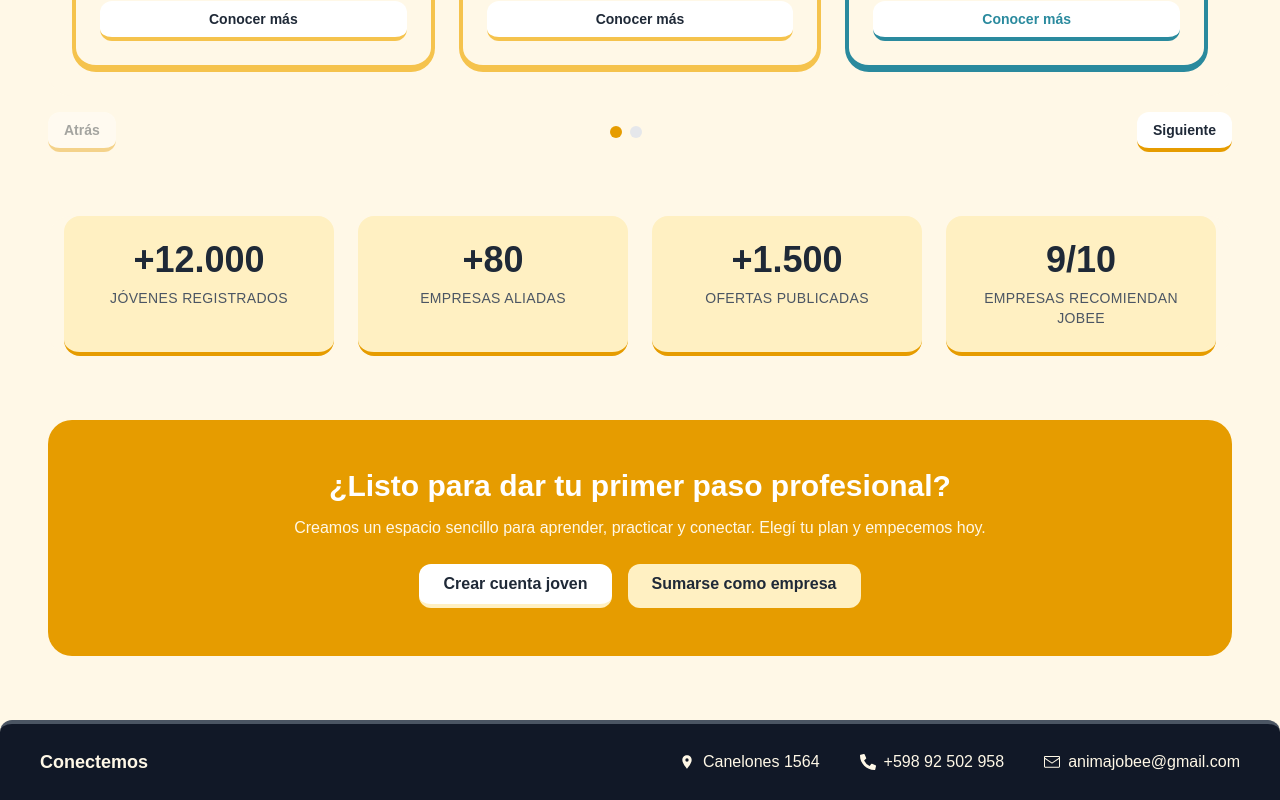
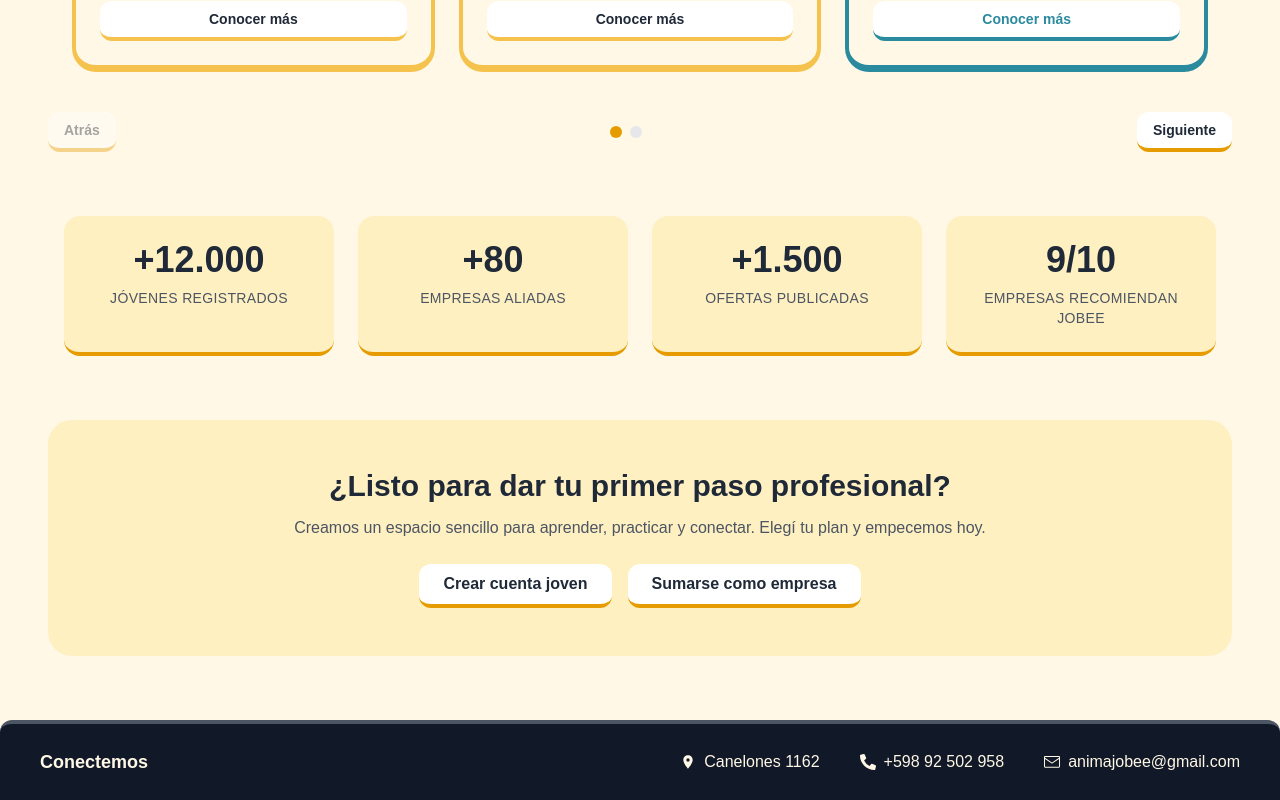
Before and after one commit to galonsoo/jobee-frontend, a React (Vite) app: page / in a window 1280 px wide. Shown: the part 1332-2132 px from the top of the page. Built offline with nearby package versions, Linux system fonts and the light colour scheme; no server answers.

Commit message:
fix: revertir estilos de CallToAction a diseño original

```diff
--- a/src/pages/public/HomePage.jsx
+++ b/src/pages/public/HomePage.jsx
@@ -144,23 +144,23 @@ function Metrics() {
 
 function CallToAction() {
   return (
-    <section className="rounded-3xl bg-[#E69C00] px-8 py-12 text-center text-white">
-      <h3 className="text-2xl font-bold md:text-3xl">
+    <section className="rounded-3xl bg-[#FFF0C2] px-8 py-12 text-center">
+      <h3 className="text-2xl font-bold text-[#1F2937] md:text-3xl">
         ¿Listo para dar tu primer paso profesional?
       </h3>
-      <p className="mt-3 text-sm text-[#FFF8E7] md:text-base">
+      <p className="mt-3 text-sm text-[#4B5563] md:text-base">
         Creamos un espacio sencillo para aprender, practicar y conectar. Elegí tu plan y empecemos hoy.
       </p>
       <div className="mt-6 flex flex-wrap justify-center gap-4">
         <Link
           to="/auth/signup/user"
-          className="rounded-xl border-b-4 border-[#FFF0C2] bg-white px-6 py-2 text-sm font-semibold text-[#1F2937] transition-all duration-150 ease-out hover:bg-[#FFF7E0] md:text-base"
+          className="rounded-xl border-b-4 border-[#E69C00] bg-white px-6 py-2 text-sm font-semibold text-[#1F2937] transition-all duration-150 ease-out hover:scale-105 hover:bg-[#FFF8E7] md:text-base"
         >
           Crear cuenta joven
         </Link>
         <Link
           to="/auth/signup/company"
-          className="rounded-xl border-b-4 border-[#FFF0C2] bg-[#FFF0C2] px-6 py-2 text-sm font-semibold text-[#1F2937] transition-all duration-150 ease-out hover:bg-[#FFF7E0] md:text-base"
+          className="rounded-xl border-b-4 border-[#E69C00] bg-white px-6 py-2 text-sm font-semibold text-[#1F2937] transition-all duration-150 ease-out hover:scale-105 hover:bg-[#FFF8E7] md:text-base"
         >
           Sumarse como empresa
         </Link>
@@ -180,7 +180,7 @@ function ContactFooter() {
         <div className="flex flex-col items-center gap-4 text-sm md:flex-row md:gap-10 md:text-base">
           <span className="flex items-center gap-2">
             <MdPlace />
-            Canelones 1564
+            Canelones 1162
           </span>
           <span className="flex items-center gap-2">
             <FaPhoneAlt />
```
